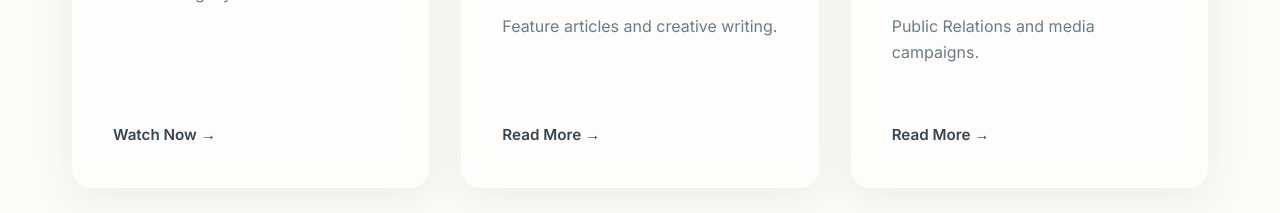
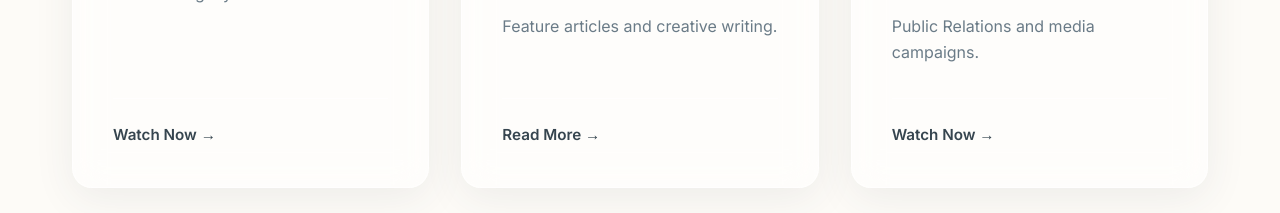
Before and after one commit to nadeera-se22018/mass-comm-portfolio, a React (Vite) app: page / in a window 1280 px wide. Shown: the part 3780-3993 px from the top of the page. Built offline with nearby package versions, Linux system fonts and the light colour scheme; a web font is replaced by a local one.

Commit message:
feat: add ContentCards component to display portfolio projects with dynamic links

```diff
--- a/src/components/ContentCards.jsx
+++ b/src/components/ContentCards.jsx
@@ -26,7 +26,8 @@ const portfolioItems = [
     title: 'Mass Communication Projects',
     description: 'Public Relations and media campaigns.',
     date: 'Recent',
-    linkText: 'Read More'
+    link: 'https://youtu.be/BiOfs2vF9Fc?si=Dp1yN0QF9Y2BHQ4V',
+    linkText: 'Watch Now'
   }
 ];
 
```
